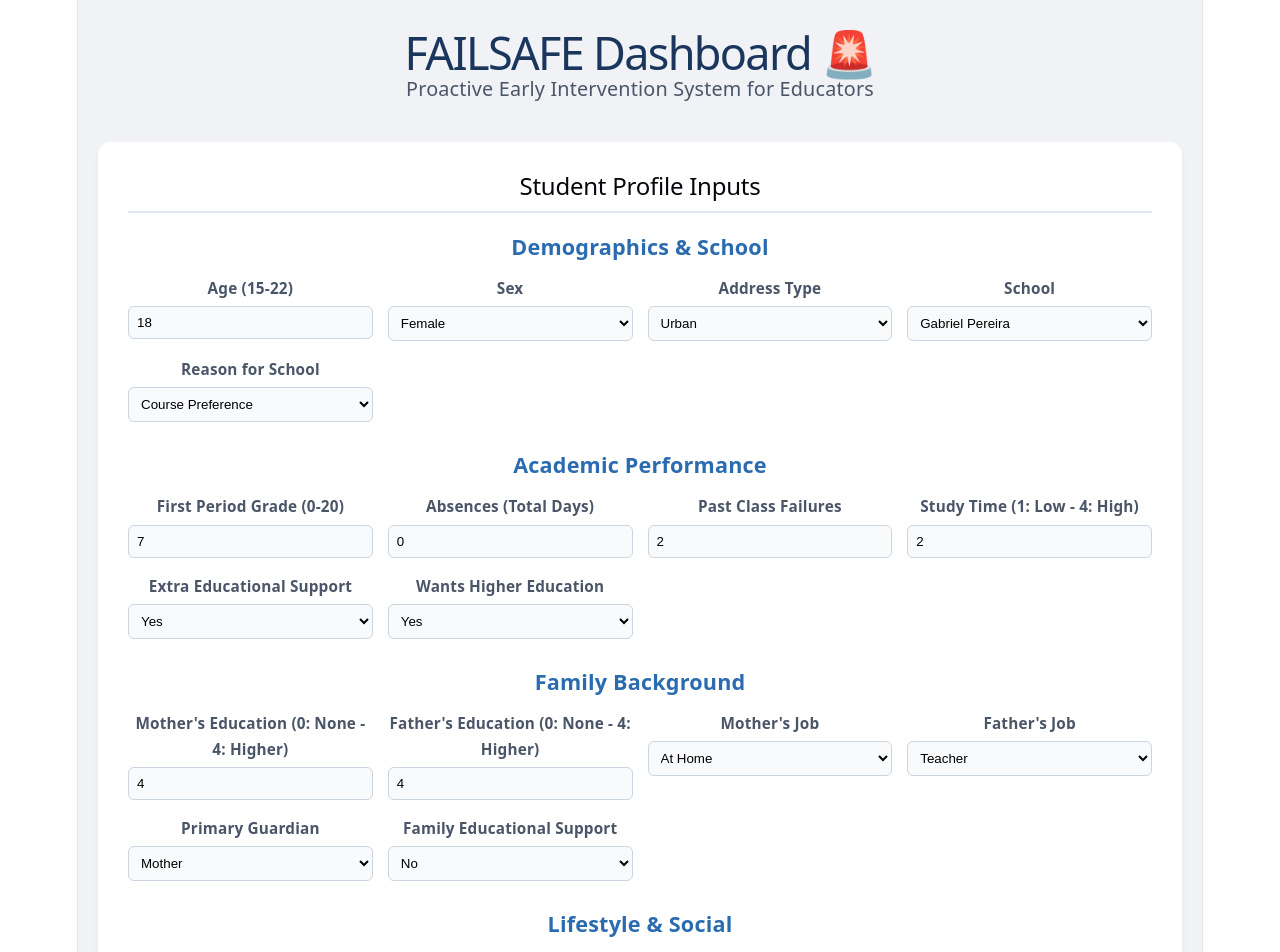
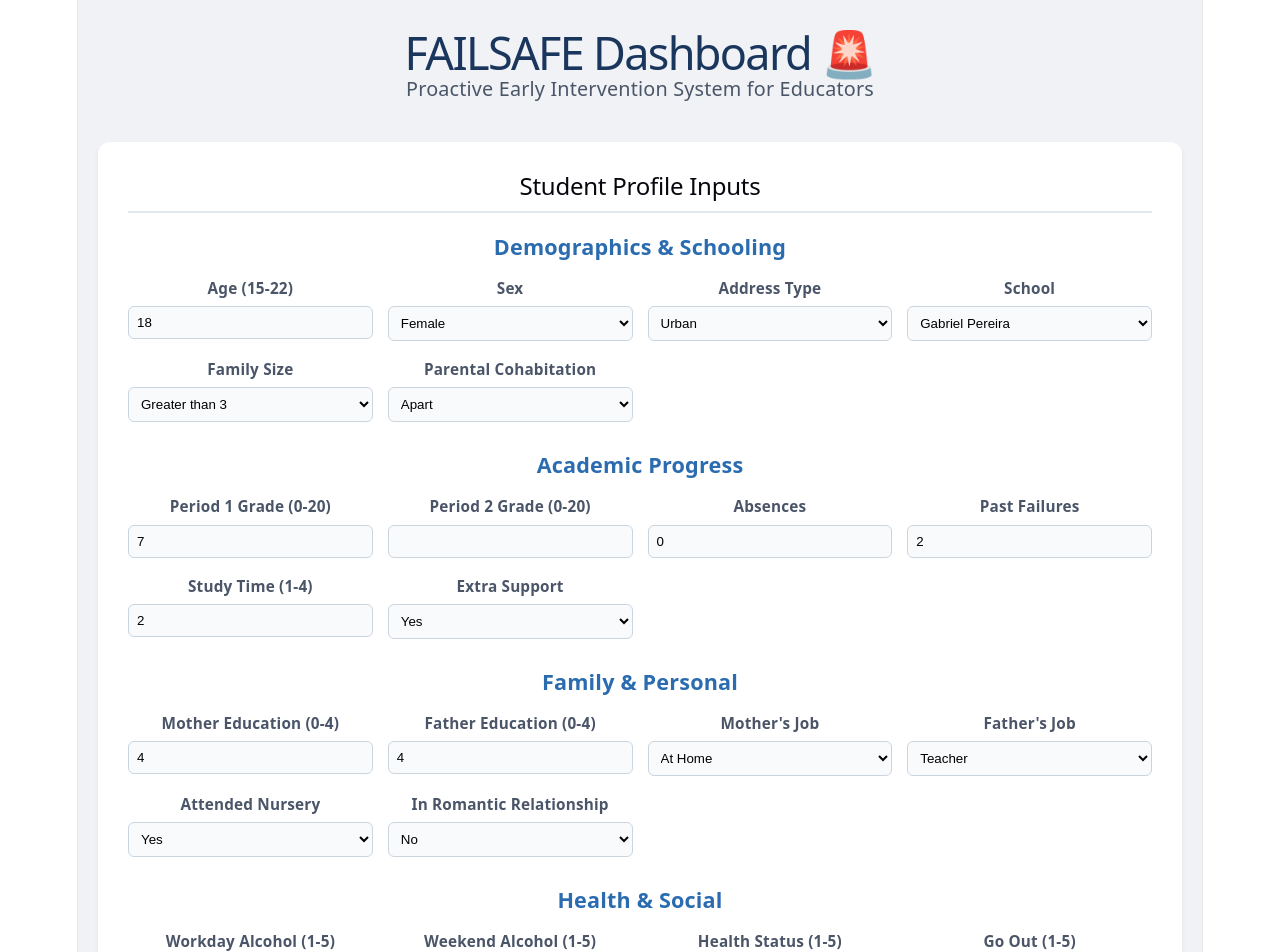
Before and after one commit to aayuuraj/FailSafe, a React app in the folder frontend/: page / in a window 1280 px wide. Shown: the top 952 px of the page. Built offline with nearby package versions, Linux system fonts and the light colour scheme; the HTML template or start-up script is replaced by a standard one.

Commit message:
Added all missing features from dataset

```diff
--- a/frontend/src/App.jsx
+++ b/frontend/src/App.jsx
@@ -112,45 +112,47 @@ function App() {
 
   const formSections = [
   {
-      title: "Demographics & School",
+    title: "Demographics & Schooling",
     fields: [
       { name: "age", label: "Age (15-22)", type: "number", min: 15, max: 22 },
       { name: "sex", label: "Sex", type: "select", options: [{l: "Female", v: "F"}, {l: "Male", v: "M"}] },
       { name: "address", label: "Address Type", type: "select", options: [{l: "Urban", v: "U"}, {l: "Rural", v: "R"}] },
       { name: "school", label: "School", type: "select", options: [{l: "Gabriel Pereira", v: "GP"}, {l: "Mousinho da Silveira", v: "MS"}] },
-        { name: "reason", label: "Reason for School", type: "select", options: [{l: "Course Preference", v: "course"}, {l: "Close to Home", v: "home"}, {l: "School Reputation", v: "reputation"}, {l: "Other", v: "other"}] }
+      { name: "famsize", label: "Family Size", type: "select", options: [{l: "Greater than 3", v: "GT3"}, {l: "Less than 3", v: "LE3"}] },
+      { name: "Pstatus", label: "Parental Cohabitation", type: "select", options: [{l: "Apart", v: "A"}, {l: "Together", v: "T"}] }
     ]
   },
   {
-      title: "Academic Performance",
+    title: "Academic Progress",
     fields: [
-        { name: "G1", label: "First Period Grade (0-20)", type: "number", min: 0, max: 20 },
-        { name: "absences", label: "Absences (Total Days)", type: "number", min: 0, max: 93 },
-        { name: "failures", label: "Past Class Failures", type: "number", min: 0, max: 4 },
-        { name: "studytime", label: "Study Time (1: Low - 4: High)", type: "number", min: 1, max: 4 },
-        { name: "schoolsup", label: "Extra Educational Support", type: "select", options: [{l: "Yes", v: "yes"}, {l: "No", v: "no"}] },
-        { name: "higher", label: "Wants Higher Education", type: "select", options: [{l: "Yes", v: "yes"}, {l: "No", v: "no"}] }
+      { name: "G1", label: "Period 1 Grade (0-20)", type: "number", min: 0, max: 20 },
+      { name: "G2", label: "Period 2 Grade (0-20)", type: "number", min: 0, max: 20 },
+      { name: "absences", label: "Absences", type: "number", min: 0, max: 93 },
+      { name: "failures", label: "Past Failures", type: "number", min: 0, max: 4 },
+      { name: "studytime", label: "Study Time (1-4)", type: "number", min: 1, max: 4 },
+      { name: "schoolsup", label: "Extra Support", type: "select", options: [{l: "Yes", v: "yes"}, {l: "No", v: "no"}] }
     ]
   },
   {
-      title: "Family Background",
+    title: "Family & Personal",
     fields: [
-        { name: "Medu", label: "Mother's Education (0: None - 4: Higher)", type: "number", min: 0, max: 4 },
-        { name: "Fedu", label: "Father's Education (0: None - 4: Higher)", type: "number", min: 0, max: 4 },
-        { name: "Mjob", label: "Mother's Job", type: "select", options: [{l: "Teacher", v: "teacher"}, {l: "Health Care", v: "health"}, {l: "Civil Services", v: "services"}, {l: "At Home", v: "at_home"}, {l: "Other", v: "other"}] },
-        { name: "Fjob", label: "Father's Job", type: "select", options: [{l: "Teacher", v: "teacher"}, {l: "Health Care", v: "health"}, {l: "Civil Services", v: "services"}, {l: "At Home", v: "at_home"}, {l: "Other", v: "other"}] },
-        { name: "guardian", label: "Primary Guardian", type: "select", options: [{l: "Mother", v: "mother"}, {l: "Father", v: "father"}, {l: "Other", v: "other"}] },
-        { name: "famsup", label: "Family Educational Support", type: "select", options: [{l: "Yes", v: "yes"}, {l: "No", v: "no"}] }
+      { name: "Medu", label: "Mother Education (0-4)", type: "number", min: 0, max: 4 },
+      { name: "Fedu", label: "Father Education (0-4)", type: "number", min: 0, max: 4 },
+      { name: "Mjob", label: "Mother's Job", type: "select", options: [{l: "Teacher", v: "teacher"}, {l: "Health", v: "health"}, {l: "Services", v: "services"}, {l: "At Home", v: "at_home"}, {l: "Other", v: "other"}] },
+      { name: "Fjob", label: "Father's Job", type: "select", options: [{l: "Teacher", v: "teacher"}, {l: "Health", v: "health"}, {l: "Services", v: "services"}, {l: "At Home", v: "at_home"}, {l: "Other", v: "other"}] },
+      { name: "nursery", label: "Attended Nursery", type: "select", options: [{l: "Yes", v: "yes"}, {l: "No", v: "no"}] },
+      { name: "romantic", label: "In Romantic Relationship", type: "select", options: [{l: "Yes", v: "yes"}, {l: "No", v: "no"}] }
     ]
   },
   {
-      title: "Lifestyle & Social",
+    title: "Health & Social",
     fields: [
-        { name: "traveltime", label: "Travel Time (1: <15m - 4: >1hr)", type: "number", min: 1, max: 4 },
-        { name: "freetime", label: "Free Time (1: Low - 5: High)", type: "number", min: 1, max: 5 },
-        { name: "goout", label: "Going Out (1: Low - 5: High)", type: "number", min: 1, max: 5 },
-        { name: "health", label: "Current Health (1: Bad - 5: Good)", type: "number", min: 1, max: 5 },
-        { name: "internet", label: "Internet Access at Home", type: "select", options: [{l: "Yes", v: "yes"}, {l: "No", v: "no"}] }
+      { name: "Dalc", label: "Workday Alcohol (1-5)", type: "number", min: 1, max: 5 },
+      { name: "Walc", label: "Weekend Alcohol (1-5)", type: "number", min: 1, max: 5 },
+      { name: "health", label: "Health Status (1-5)", type: "number", min: 1, max: 5 },
+      { name: "goout", label: "Go Out (1-5)", type: "number", min: 1, max: 5 },
+      { name: "freetime", label: "Free Time (1-5)", type: "number", min: 1, max: 5 },
+      { name: "famrel", label: "Family Relation (1-5)", type: "number", min: 1, max: 5 }
     ]
   }
 ];
```
Lines whose indentation alone changed are shown as unchanged.
